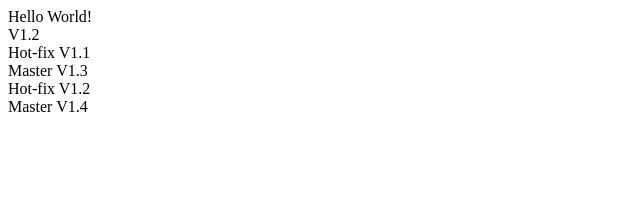
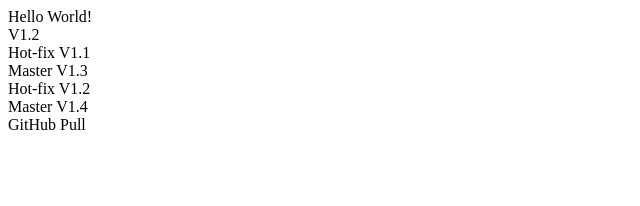
Before and after one commit to 522984271/init-react, a React (Create React App) app: page / in a window 1280 px wide. Shown: the top 206 px of the page, without its empty margins (0-640 px from the left). Built offline with nearby package versions, Linux system fonts and the light colour scheme.

Commit message:
GitHub Pull

```diff
--- a/src/App.js
+++ b/src/App.js
@@ -8,6 +8,7 @@ function App() {
         <div>Master V1.3</div>
         <div>Hot-fix V1.2</div>
         <div>Master V1.4</div>
+        <div>GitHub Pull</div>
     </div>
   );
 }
```
